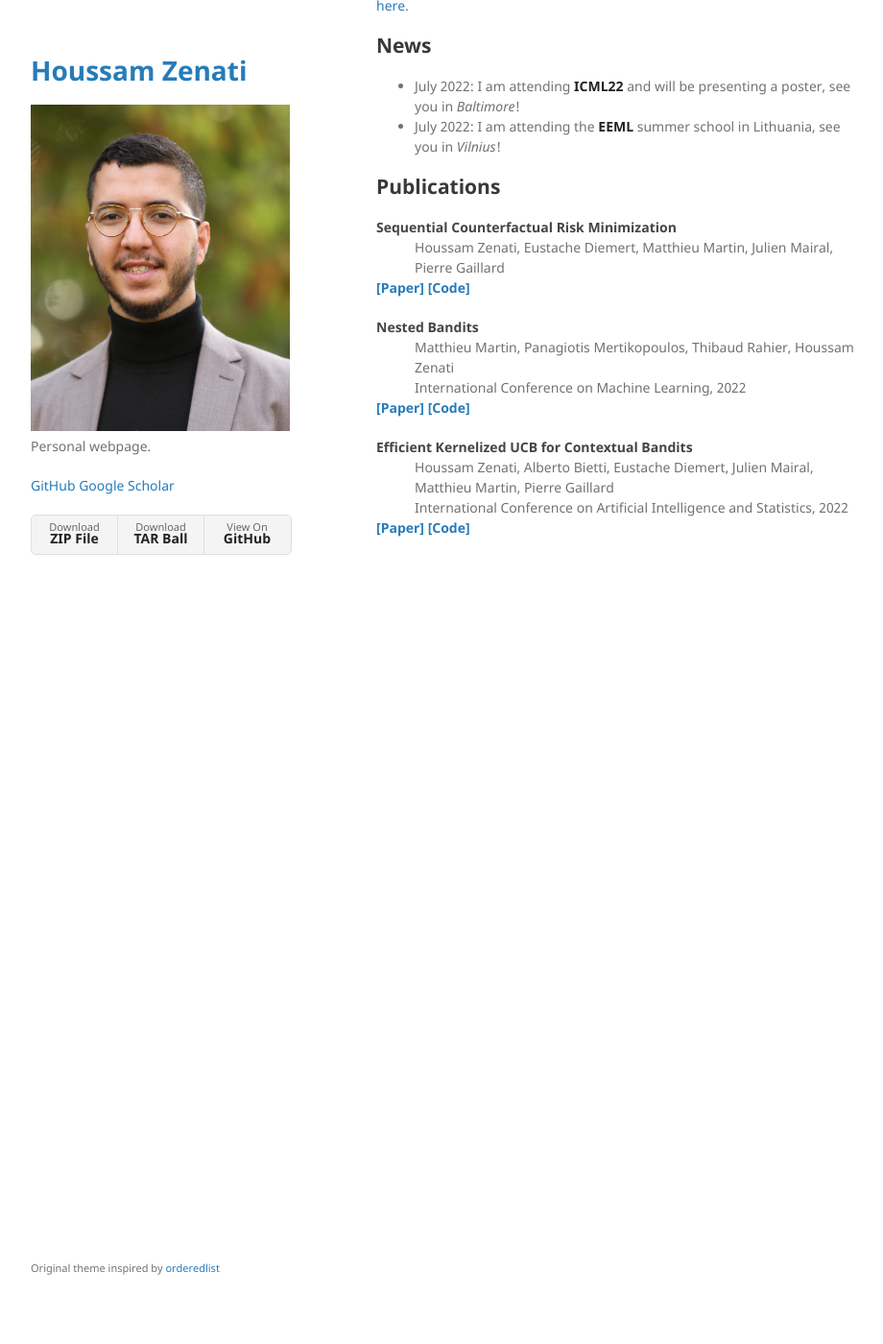
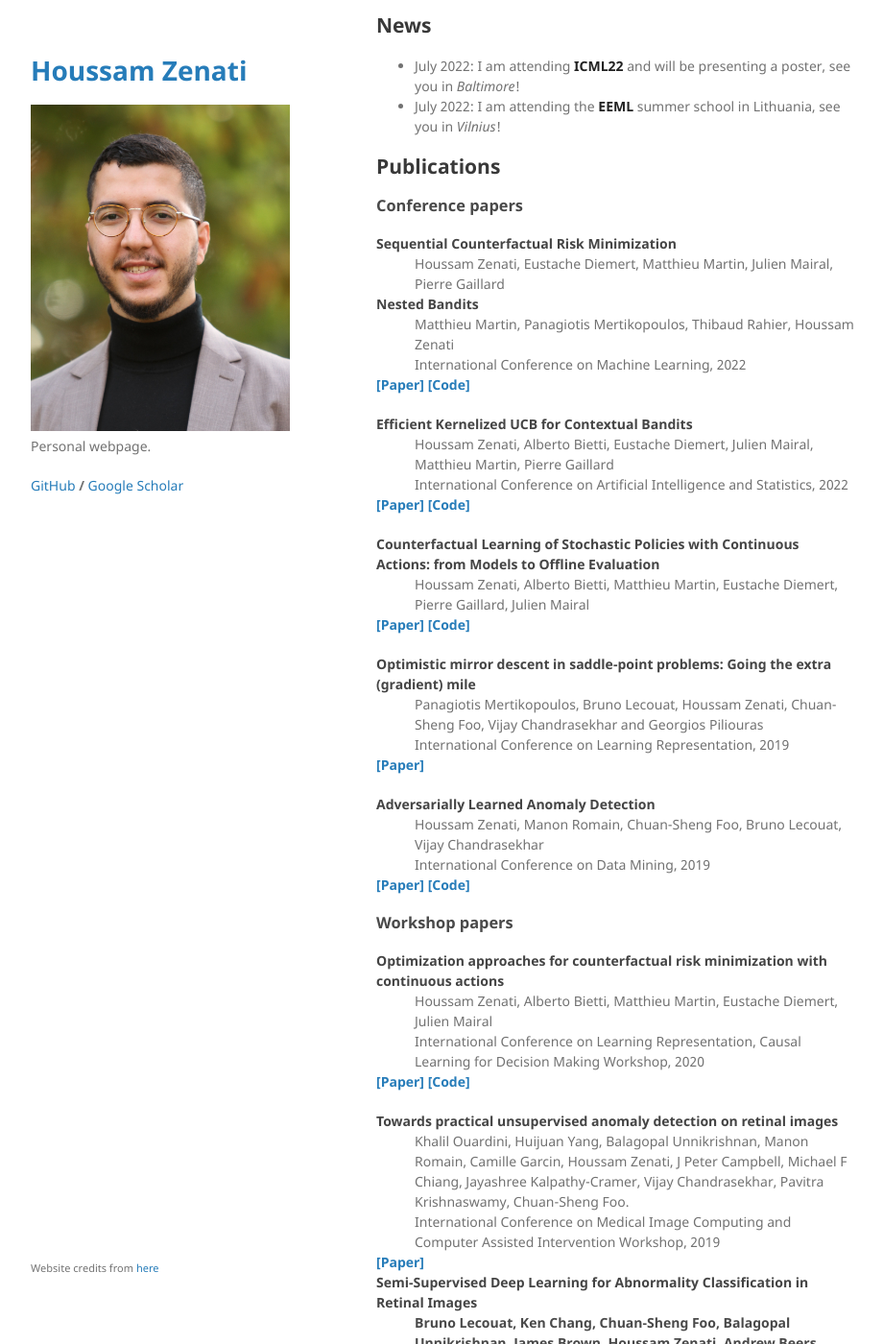
Before and after one commit to houssamzenati/houssamzenati.github.io, a Jekyll site: the page built from index.md, in a window 1280 px wide and 1400 px high, scrolled down 333 px. Shown: the whole window at 96% size, without its empty margins (178-1098 px from the left). Built offline with Jekyll 4.4.1, drawn with Linux system fonts in a browser that asks for light colours; before the commit the page ends 963 px from its top, so only the background shows below that; some of the changed text lies outside the part shown.

Commit message:
finalized publications, finalized left page

```diff
--- a/_layouts/default.html
+++ b/_layouts/default.html
@@ -29,17 +29,18 @@
 
         {% if site.github.is_user_page %}
         <p class="view"><a href="{{ site.github.owner_url }}">GitHub</a>
+          <b>/</b>
         <a href="https://scholar.google.com/citations?user=LBqNPp4AAAAJ&hl=en">Google Scholar</a>
         </p>
         {% endif %}
 
-        {% if site.show_downloads %}
-        <ul class="downloads">
-          <li><a href="{{ site.github.zip_url }}">Download <strong>ZIP File</strong></a></li>
-          <li><a href="{{ site.github.tar_url }}">Download <strong>TAR Ball</strong></a></li>
-          <li><a href="{{ site.github.repository_url }}">View On <strong>GitHub</strong></a></li>
-        </ul>
-        {% endif %}
+<!--        {% if site.show_downloads %}-->
+<!--        <ul class="downloads">-->
+<!--          <li><a href="{{ site.github.zip_url }}">Download <strong>ZIP File</strong></a></li>-->
+<!--          <li><a href="{{ site.github.tar_url }}">Download <strong>TAR Ball</strong></a></li>-->
+<!--          <li><a href="{{ site.github.repository_url }}">View On <strong>GitHub</strong></a></li>-->
+<!--        </ul>-->
+<!--        {% endif %}-->
       </header>
       <section>
 
@@ -50,7 +51,7 @@
         {% if site.github.is_project_page %}
         <p>This project is maintained by <a href="{{ site.github.owner_url }}">{{ site.github.owner_name }}</a></p>
         {% endif %}
-        <p><small> Original theme inspired by <a href="https://github.com/orderedlist">orderedlist</a></small></p>
+        <p><small> Website credits from <a href="https://github.com/orderedlist">here</a></small></p>
       </footer>
     </div>
     <script src="{{ "/assets/js/scale.fix.js" | relative_url }}"></script>
--- a/index.md
+++ b/index.md
@@ -19,14 +19,11 @@
 ## Publications
 
 
-
+### Conference papers
 
 <dl>
 <dt>Sequential Counterfactual Risk Minimization</dt>
 <dd>Houssam Zenati, Eustache Diemert, Matthieu Martin, Julien Mairal, Pierre Gaillard</dd>
-<h4>
-<a class="label label-info" href="https://www.w3schools.com/html/">[Paper]</a>
-<a class="label label-info" href="https://github.com/monniert/dti-clustering">[Code]</a></h4>
 
 <dt>Nested Bandits</dt>
 <dd>Matthieu Martin, Panagiotis Mertikopoulos, Thibaud Rahier, Houssam Zenati</dd>
@@ -42,5 +39,69 @@
 <a class="label label-info" href="https://proceedings.mlr.press/v151/zenati22a.html">[Paper]</a>
 <a class="label label-info" href="https://github.com/criteo-research/Efficient-Kernel-UCB">[Code]</a></h4>
 
+<dt>Counterfactual Learning of Stochastic Policies with Continuous Actions: from Models to Offline Evaluation </dt>
+<dd>Houssam Zenati, Alberto Bietti, Matthieu Martin, Eustache Diemert, Pierre Gaillard, Julien Mairal</dd>
+<h4>
+<a class="label label-info" href="https://arxiv.org/pdf/2004.11722.pdf">[Paper]</a>
+<a class="label label-info" href="https://github.com/criteo-research/optimization-continuous-action-crm">[Code]</a></h4>
+
+<dt>Optimistic mirror descent in saddle-point problems: Going the extra (gradient) mile </dt>
+<dd>Panagiotis Mertikopoulos, Bruno Lecouat, Houssam Zenati, Chuan-Sheng Foo, Vijay Chandrasekhar and Georgios Piliouras</dd>
+<dd>International Conference on Learning Representation, 2019</dd>
+<h4>
+<a class="label label-info" href="https://openreview.net/pdf?id=Bkg8jjC9KQ">[Paper]</a>
+</h4>
+
+<dt>Adversarially Learned Anomaly Detection </dt>
+<dd>Houssam Zenati, Manon Romain, Chuan-Sheng Foo, Bruno Lecouat, Vijay Chandrasekhar</dd>
+<dd>International Conference on Data Mining, 2019</dd>
+<h4>
+<a class="label label-info" href="https://arxiv.org/pdf/1812.02288.pdf">[Paper]</a>
+<a class="label label-info" href="https://github.com/houssamzenati/Adversarially-Learned-Anomaly-Detection">[Code]</a></h4>
+
 
 </dl>
+
+### Workshop papers
+
+
+<dl>
+
+<dt>Optimization approaches for counterfactual risk minimization with continuous actions</dt>
+<dd>Houssam Zenati, Alberto Bietti, Matthieu Martin, Eustache Diemert, Julien Mairal</dd>
+<dd>International Conference on Learning Representation, Causal Learning for Decision Making Workshop, 2020</dd>
+<h4>
+<a class="label label-info" href="https://causalrlworkshop.github.io/program/cldm_6.html">[Paper]</a>
+<a class="label label-info" href="https://github.com/criteo-research/optimization-continuous-action-crm">[Code]</a></h4>
+
+
+<dt>Towards practical unsupervised anomaly detection on retinal images</dt>
+<dd>Khalil Ouardini, Huijuan Yang, Balagopal Unnikrishnan, Manon Romain, Camille Garcin, Houssam Zenati, J Peter Campbell, Michael F Chiang, Jayashree Kalpathy-Cramer, Vijay Chandrasekhar, Pavitra Krishnaswamy, Chuan-Sheng Foo.</dd>
+<dd>International Conference on Medical Image
+Computing and Computer Assisted Intervention Workshop, 2019</dd>
+<h4>
+<a class="label label-info" href="https://link.springer.com/chapter/10.1007/978-3-030-33391-1_26">[Paper]</a>
+
+
+<dt>Semi-Supervised Deep Learning for Abnormality Classification in Retinal Images</dt>
+<dd>Bruno Lecouat, Ken Chang, Chuan-Sheng Foo, Balagopal Unnikrishnan, James Brown, Houssam Zenati, Andrew Beers, Vijay Chandrasekhar, Jayashree Kalpathy-Cramer and Pavitra Krishnaswamy.</dd>
+<dd>Neural Information Processing Systems, ML4H Workshop 2018</dd>
+<h4>
+<a class="label label-info" href="https://arxiv.org/pdf/1812.07832.pdf">[Paper]</a>
+
+<dt>Semi-Supervised Learning With GANs: Revisiting Manifold Regularization</dt>
+<dd>Bruno Lecouat, Chuan Sheng Foo, Houssam Zenati, Vijay Chandrasekhar</dd>
+<dd>International Conference on Learning Representation Workshop, 2018</dd>
+<h4>
+<a class="label label-info" href="https://arxiv.org/pdf/1805.08957.pdf">[Paper]</a>
+<a class="label label-info" href="https://github.com/bruno-31/GAN-manifold-regularization">[Code]</a></h4>
+
+<dt>Efficient GAN Based Anomaly Detection</dt>
+<dd>Houssam Zenati, Bruno Lecouat, Chuan Sheng Foo, Gaurav Manek, Vijay Chandrasekhar</dd>
+<h4>
+<a class="label label-info" href="https://arxiv.org/pdf/1802.06222.pdf">[Paper]</a>
+<a class="label label-info" href="https://github.com/houssamzenati/Efficient-GAN-Anomaly-Detection">[Code]</a></h4>
+
+
+
+</dl>
```
Also changed, not shown: other parts of index.md (+3 -3 lines).
